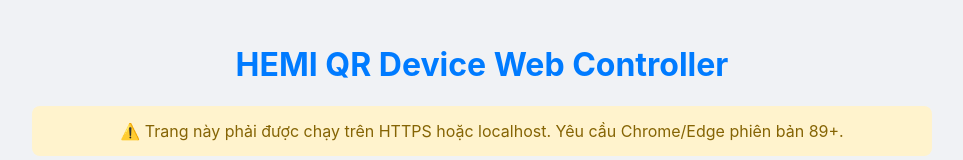
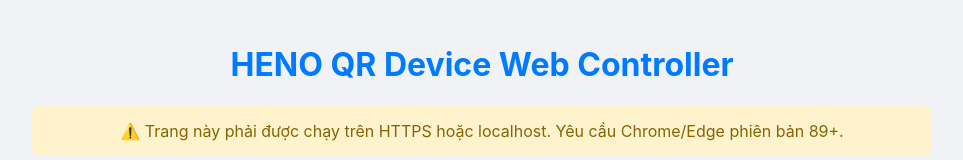
Before and after one commit to ngaiTu29s1/WebControlTingeeBox, a plain HTML site: page index.html in a window 1280 px wide. Shown: the top 160 px of the page, without its empty margins (158-1121 px from the left). Drawn offline with Linux system fonts and the light colour scheme.

Commit message:
Change tittle of header

```diff
--- a/index.html
+++ b/index.html
@@ -9,7 +9,7 @@
 <body>
 
     <div class="container">
-        <h1>HEMI QR Device Web Controller</h1>
+        <h1>HENO QR Device Web Controller</h1>
         <div class="note">
             ⚠️ Trang này phải được chạy trên HTTPS hoặc localhost. Yêu cầu Chrome/Edge phiên bản 89+.
         </div>
```
